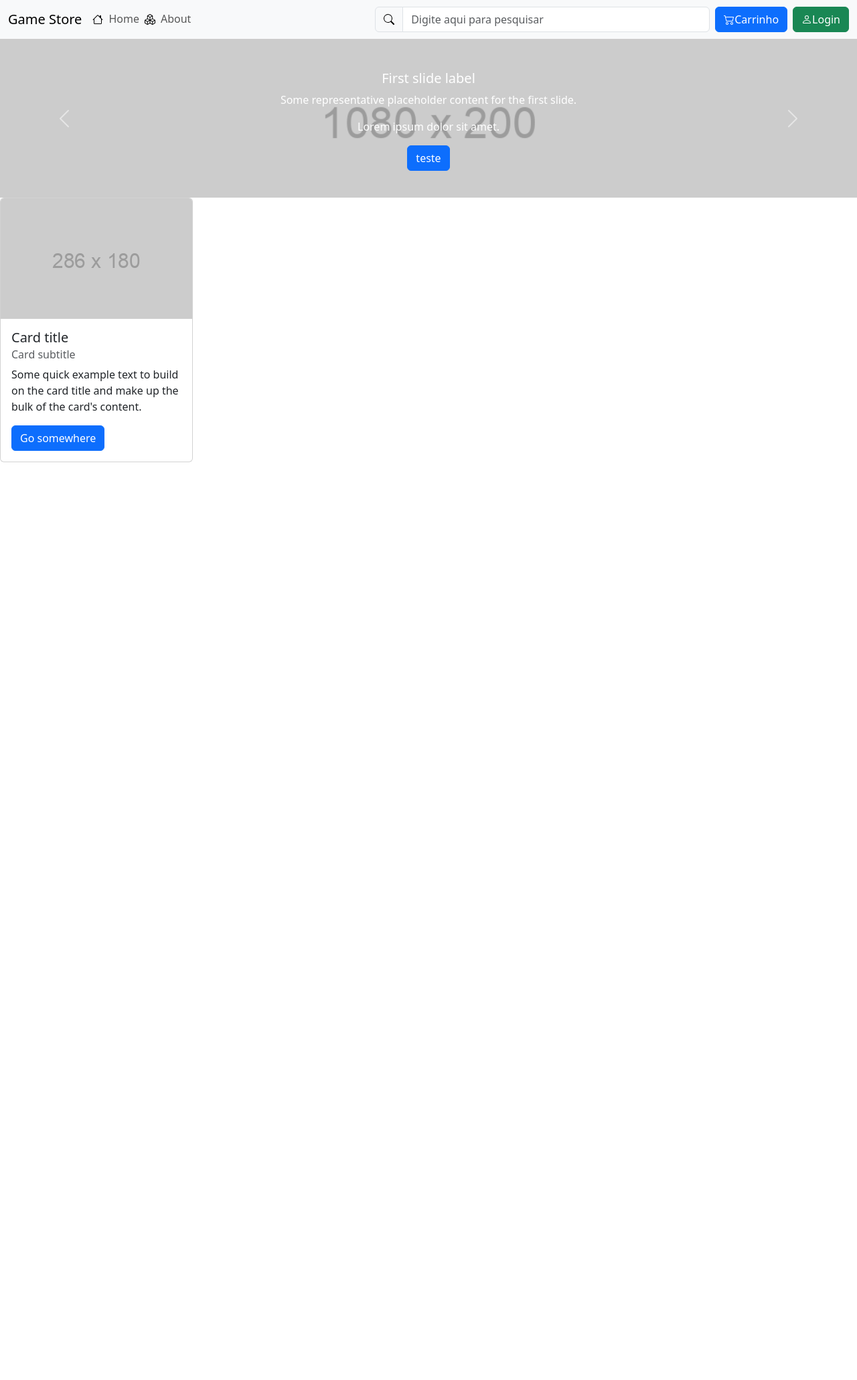
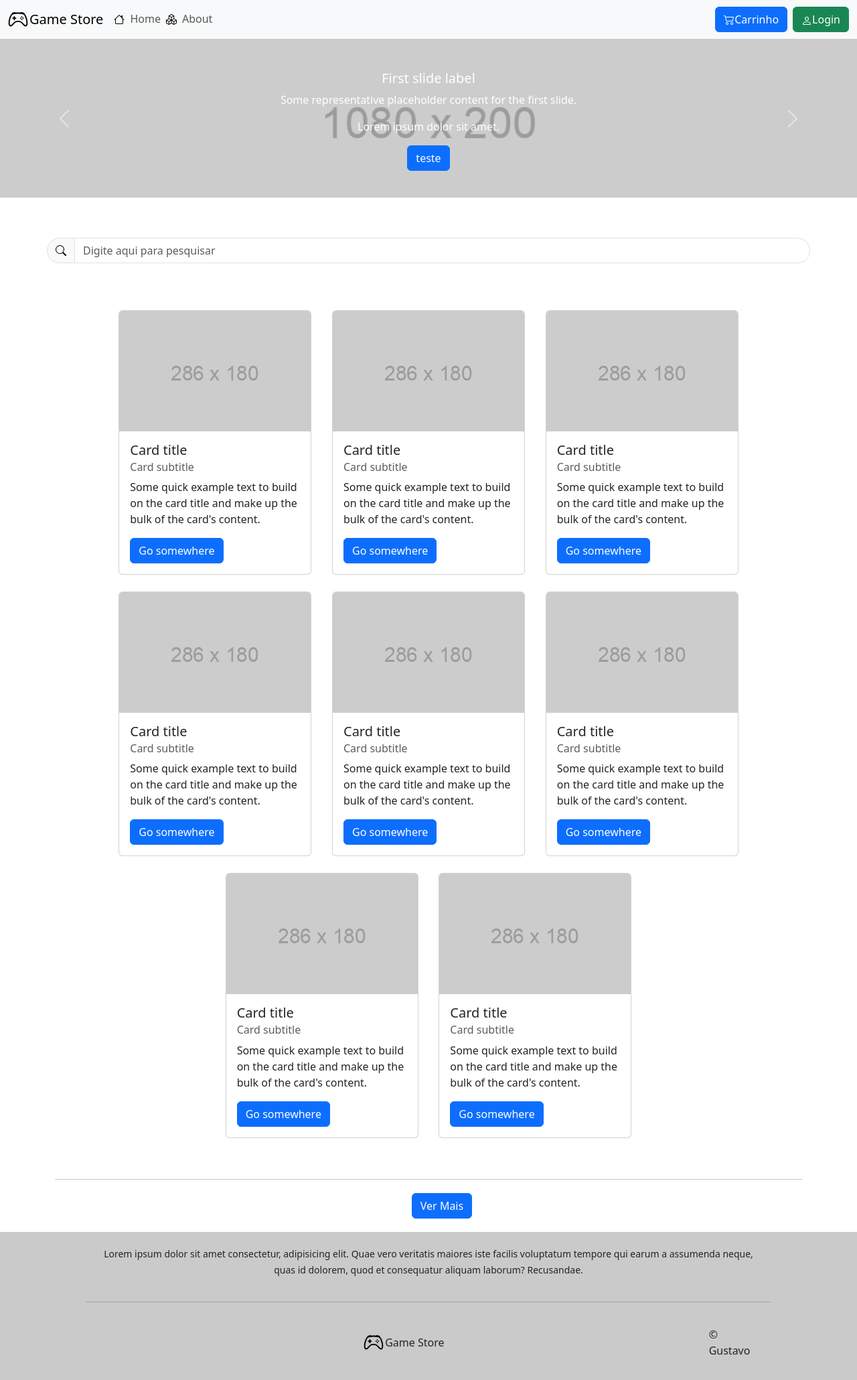
Before and after one commit to Xav86/projeto-E-commerce, a Vue app in the folder programa/client/: page / in a window 1280 px wide. Shown: the top 2060 px of the page at 67% size. Before the commit the page ends 800 px from the top, so only its background shows below. Built offline with nearby package versions, Linux system fonts and the light colour scheme.

Commit message:
adicionado cards, footer e outros onteudos/organizado alguns estilos e começando a trabalhar em outras telas

```diff
--- a/programa/client/src/components/CardItens/CardItem.vue
+++ b/programa/client/src/components/HomeComponets/CardItens/CardItem.vue
@@ -1,6 +1,6 @@
 <template>
   <div>
-    <div class="card" style="width: 18rem;">
+    <div class="card">
         <img src="@/assets/images/286x180.png" class="card-img-top" alt="...">
         <div class="card-body">
             <h5 class="card-title">Card title</h5>
@@ -12,6 +12,19 @@
   </div>
 </template>
 
-<style>
+<style scoped>
+  .card {
+    width: 18rem;
+  }
+
+@media (max-width: 740px) {
+  .card-item {
+    width: 90%;
+  }
+
+  .card {
+    width: 100%
+  }
+ }
 
 </style>
--- a/programa/client/src/components/Carousel/CarouselComponent.vue
+++ b/programa/client/src/components/HomeComponets/Carousel/CarouselComponent.vue
@@ -15,6 +15,12 @@
     </div>
     <div class="carousel-item" data-bs-interval="10000">
       <img src="@/assets/images/1080x200.png" class="d-block w-100" alt="...">
+    </div>
+    <div class="carousel-item" data-bs-interval="10000">
+      <img src="@/assets/images/1080x200.png" class="d-block w-100" alt="...">
+      <div class="carousel-caption d-none d-md-block">
+        <h5>slide 4 label</h5>
+      </div>
     </div>
   </div>
   <button class="carousel-control-prev" type="button" data-bs-target="#carouselExampleInterval" data-bs-slide="prev">
--- a/programa/client/src/components/navbar/navItens/SearchComponent.vue
+++ b/programa/client/src/components/HomeComponets/SearchComponent.vue
@@ -1,5 +1,5 @@
 <template>
-    <div class="seach-input">
+    <div class="search-input">
         <div class="input-group">
             <span class="input-group-text" id="basic-addon1"><img src="@/assets/icons/search.svg" alt="icone de pesquisa"></span>
             <input type="text" name="search" id="search" class="form-control" placeholder="Digite aqui para pesquisar" aria-label="Search">
@@ -8,13 +8,8 @@
 </template>
 
 <style scoped>
-    .seach-input {
-        width: 500px;
-    }
-
-    @media (max-width: 991px) {
-        .seach-input {
-        width: 100%;
-    }
+    .search-input input,
+    .search-input span {
+        border-radius: 20px;
     }
 </style>
--- a/programa/client/src/components/buttons/loginButton.vue
+++ b/programa/client/src/components/buttons/loginButton.vue
@@ -1,5 +1,5 @@
 <template>
-    <button class="btn btn-success"><img src="@/assets/icons/person.svg" alt="icone de carrinho de compras">Login</button>
+    <router-link to="/login" class="btn btn-success"><img src="@/assets/icons/person.svg" alt="icone de carrinho de compras">Login</router-link>
 </template>
 
 <style scoped>
--- /dev/null
+++ b/programa/client/src/components/footer/footerComponent.vue
@@ -0,0 +1,63 @@
+<template>
+    <div class="footer">
+        <div class="description">
+            <small>Lorem ipsum dolor sit amet consectetur, adipisicing elit. Quae vero veritatis maiores iste facilis voluptatum tempore qui earum a assumenda neque, quas id dolorem, quod et consequatur aliquam laborum? Recusandae.</small>
+        </div>
+        <hr>
+        <div class="footer-itens-between">
+            <div class="logo">
+                <img src="@/assets/icons/controller.svg" alt="Controle na logo" class="icon">
+                <a class="navbar-brand" href="#">Game Store</a>
+            </div>
+            <p>&copy; Gustavo</p>
+        </div>
+    </div>
+</template>
+
+<script>
+
+
+export default {
+
+}
+
+</script>
+
+
+<style scoped>
+    .footer {
+        width: 100%;
+        display: flex;
+        flex-direction: column;
+        background-color: #cacaca;
+        padding: 0 10% 20px 10%;
+    }
+
+    .description {
+        padding: 20px;
+        text-align: center;
+    }
+
+    .logo {
+        display: flex;
+        flex-direction: row;
+        align-items: center;
+        gap: 2px;
+    }
+
+    .footer-itens-between {
+        display: flex;
+        flex-direction: row;
+        width: 100%;
+        justify-content: space-between;
+        padding: 20px;
+    }
+
+    .icon {
+        width: 30px;
+    }
+
+    p {
+        margin: 0;
+    }
+</style>
--- a/programa/client/src/components/navbar/NavbarComponent.vue
+++ b/programa/client/src/components/navbar/NavbarComponent.vue
@@ -6,7 +6,6 @@
         <div class="collapse navbar-collapse" id="navbarSupportedContent">
           <linksComponent />
           <form class="d-flex gap-2">
-            <SearchComponent />
             <cartButton />
             <loginButton />
           </form>
@@ -21,7 +20,6 @@ import cartButton from '@/components/buttons/cartButton.vue';
 import loginButton from '@/components/buttons/loginButton.vue';
 import logoComponent from './navItens/logoComponent.vue';
 import linksComponent from './navItens/linksComponent.vue';
-import SearchComponent from './navItens/SearchComponent.vue';
 
 export default {
   components: {
@@ -29,7 +27,6 @@ export default {
     loginButton,
     logoComponent,
     linksComponent,
-    SearchComponent
   }
 }
 </script>
--- a/programa/client/src/components/navbar/navItens/logoComponent.vue
+++ b/programa/client/src/components/navbar/navItens/logoComponent.vue
@@ -1,8 +1,24 @@
 <template>
     <div>
+      <div class="logo">
+        <img src="@/assets/icons/controller.svg" alt="Controle na logo" class="icon">
         <a class="navbar-brand" href="#">Game Store</a>
+      </div>
         <button class="navbar-toggler" type="button" data-bs-toggle="collapse" data-bs-target="#navbarSupportedContent" aria-controls="navbarSupportedContent" aria-expanded="false" aria-label="Toggle navigation">
           <span class="navbar-toggler-icon"></span>
         </button>
     </div>
 </template>
+
+<style scoped>
+  .logo {
+    display: flex;
+    flex-direction: row;
+    align-items: center;
+    gap: 2px;
+  }
+
+  .icon {
+    width: 30px;
+  }
+</style>
--- a/programa/client/src/router/index.js
+++ b/programa/client/src/router/index.js
@@ -1,11 +1,17 @@
 import { createRouter, createWebHistory } from 'vue-router'
-import HomeView from '../views/HomeView.vue'
+import HomeView from '@/views/HomeView.vue'
+import LoginView from '@/views/LoginView.vue'
 
 const routes = [
   {
     path: '/',
     name: 'home',
     component: HomeView
+  },
+  {
+    path: '/login',
+    name: 'login',
+    component: LoginView
   },
 ]
 
--- a/programa/client/src/views/HomeView.vue
+++ b/programa/client/src/views/HomeView.vue
@@ -2,25 +2,72 @@
   <div class="home">
     <NavbarComponent />
     <CarouselComponent />
-    <CardItem />
+    <div class="container search-item">
+      <SearchComponent />
+    </div>
+    <div class="grid-container">
+      <CardItem class="card-item" />
+      <CardItem class="card-item" />
+      <CardItem class="card-item" />
+      <CardItem class="card-item" />
+      <CardItem class="card-item" />
+      <CardItem class="card-item" />
+      <CardItem class="card-item" />
+      <CardItem class="card-item" />
+    </div>
+    <div class="container">
+      <hr>
+      <div class="button-more-itens">
+        <router-link to="/games" class="btn btn-primary">Ver Mais</router-link>
+      </div>
+    </div>
+    <footerComponent />
   </div>
 </template>
 
 <script>
 // @ is an alias to /src
 import NavbarComponent from '@/components/navbar/NavbarComponent.vue';
-import CarouselComponent from '@/components/Carousel/CarouselComponent.vue';
-import CardItem from '@/components/CardItens/CardItem.vue';
+import CarouselComponent from '@/components/HomeComponets/Carousel/CarouselComponent.vue';
+import CardItem from '@/components/HomeComponets/CardItens/CardItem.vue';
+import footerComponent from '@/components/footer/footerComponent.vue';
+import SearchComponent from '@/components/HomeComponets/SearchComponent.vue';
 
 export default {
   name: 'HomeView',
   components: {
     NavbarComponent,
     CarouselComponent,
-    CardItem
+    CardItem,
+    footerComponent,
+    SearchComponent
   }
 }
 </script>
 
 <style scoped>
+ .grid-container {
+  padding: 50px 10% 20px 10%;
+  display: flex;
+  flex-wrap: wrap;
+  width: 100%;
+  justify-content: center;
+  gap: 3%;
+ }
+
+ .card-item {
+  margin-bottom: 25px;
+ }
+
+ .button-more-itens {
+  width: 100%;
+  display: flex;
+  justify-content: center;
+  margin: 20px;
+ }
+
+ .search-item {
+  padding: 60px 0 20px 0;
+ }
+
 </style>
--- /dev/null
+++ b/programa/client/src/views/LoginView.vue
@@ -0,0 +1,79 @@
+<template>
+  <div class="login">
+    <div class="login-content">
+        <div class="logo">
+            <img src="@/assets/icons/controller.svg" alt="Controle na logo" class="icon">
+            <a class="navbar-brand" href="#">Game Store</a>
+        </div>
+        <form>
+            <label for="email" class="form-label">Email</label>
+            <input type="email" class="form-control" id="email" name="email" placeholder="Digite aqui seu email">
+
+            <label for="password" class="form-label">Senha</label>
+            <input type="password" class="form-control" id="password" name="password" placeholder="Digite aqui sua senha">
+
+            <button type="submit" class="btn btn-primary">Submit</button>
+
+        </form>
+    </div>
+    <div class="form-text mt-3">Não tem uma conta? <router-link>click aqui!</router-link> para criar uma conta!</div>
+  </div>
+</template>
+
+<script>
+
+export default {
+    name: 'loginView'
+}
+</script>
+
+<style>
+    .login {
+        display: flex;
+        flex-direction: column;
+        align-items: center;
+        justify-content: center;
+        width: 100%;
+        height: 100vh;
+    }
+
+    .login-content {
+        display: flex;
+        flex-direction: column;
+        width: 30%;
+        justify-content: center;
+        padding: 20px 40px;
+        background-color: #b3b3b3;
+        border-radius: 10px;
+    }
+
+    .login-content input {
+        margin-bottom: 10px;
+    }
+
+    .login-content button {
+        margin-top: 10px;
+        width: 100%;
+    }
+
+    .align-center {
+        display: flex;
+        width: 100%;
+        align-items: center;
+        justify-content: center;
+    }
+
+    .logo {
+        display: flex;
+        width: 100%;
+        justify-content: center;
+        flex-direction: row;
+        align-items: center;
+        gap: 2px;
+    }
+
+    .icon {
+        width: 40px;
+    }
+
+</style>
```
Also changed, not shown: programa/client/src/assets/icons/controller.svg (added).
